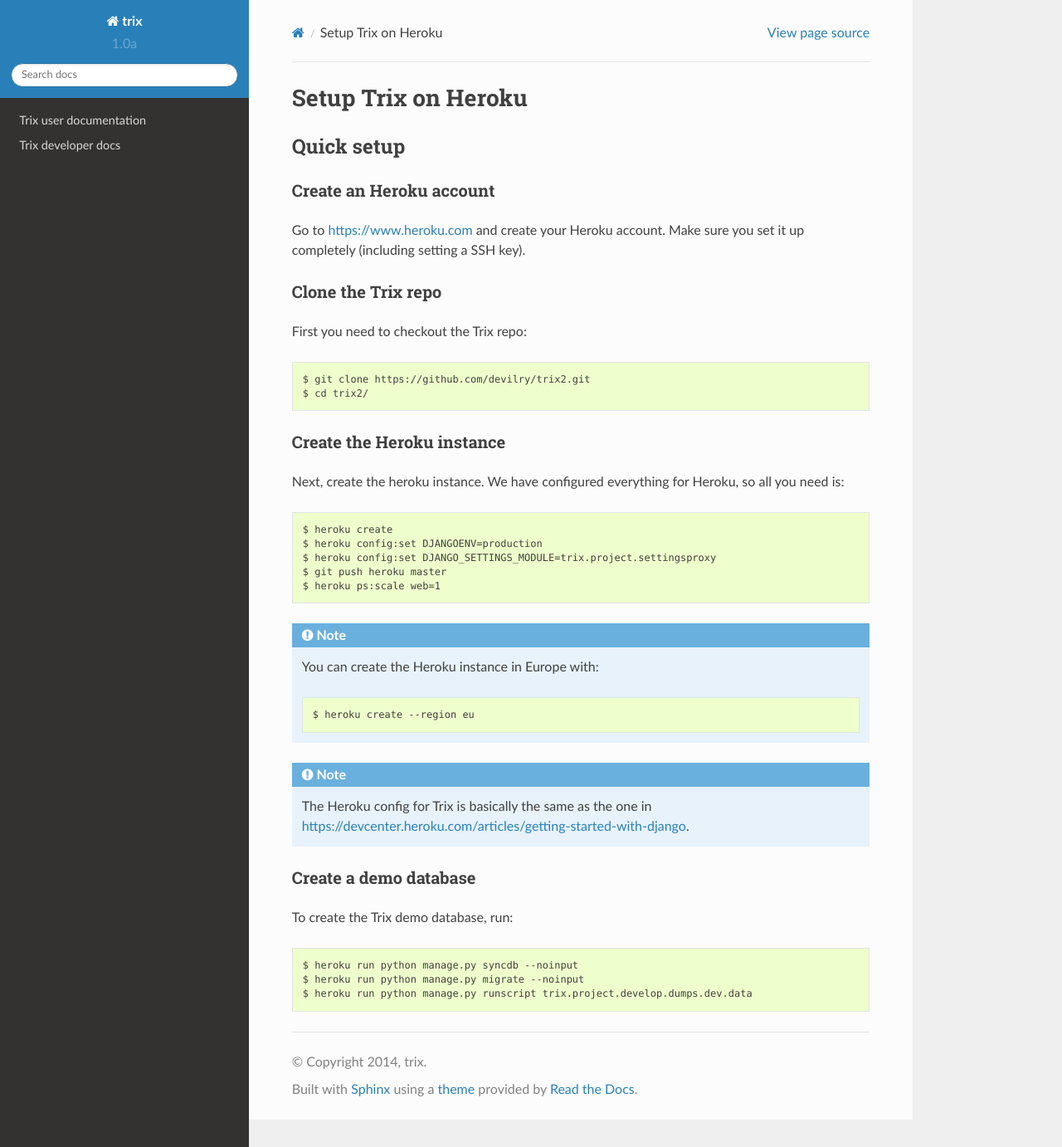
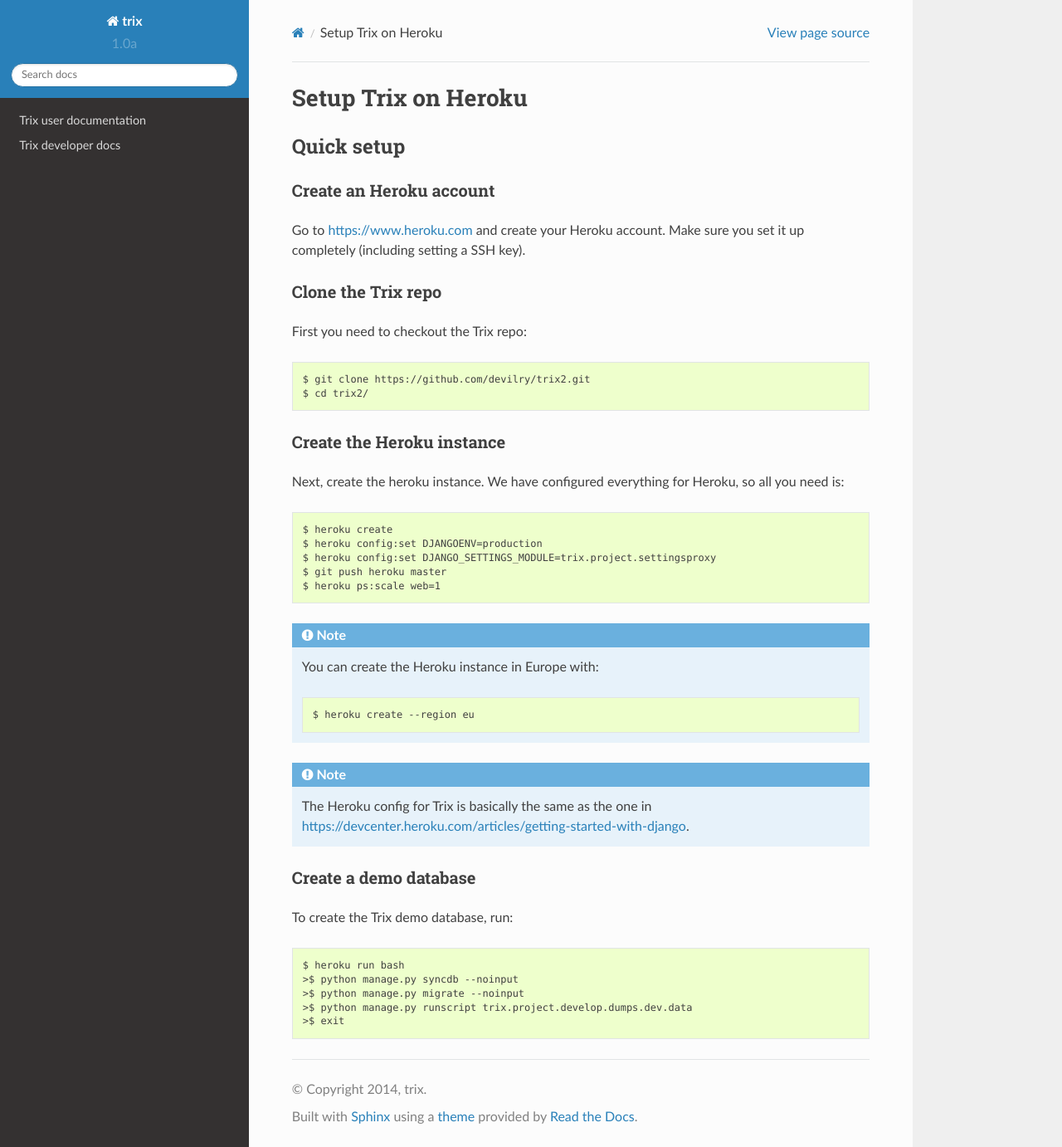
Before and after one commit to devilry/trix2, a Sphinx documentation site: the page built from docs/sysadmin/heroku.rst, in a window 1280 px wide and 1382 px high. Shown: the whole window at 83% size. Built offline with Sphinx 7.4.7 and the Read the Docs theme 2.0.0, drawn with Linux system fonts in a browser that asks for light colours; pages that are not in the unit, such as notebooks, are missing from menus.

```diff
--- a/docs/sysadmin/heroku.rst
+++ b/docs/sysadmin/heroku.rst
@@ -47,6 +47,8 @@ Create a demo database
 ======================
 To create the Trix demo database, run::
 
-    $ heroku run python manage.py syncdb --noinput
-    $ heroku run python manage.py migrate --noinput
-    $ heroku run python manage.py runscript trix.project.develop.dumps.dev.data
+    $ heroku run bash
+    >$ python manage.py syncdb --noinput
+    >$ python manage.py migrate --noinput
+    >$ python manage.py runscript trix.project.develop.dumps.dev.data
+    >$ exit
```
Also changed, not shown: 2 other files.
